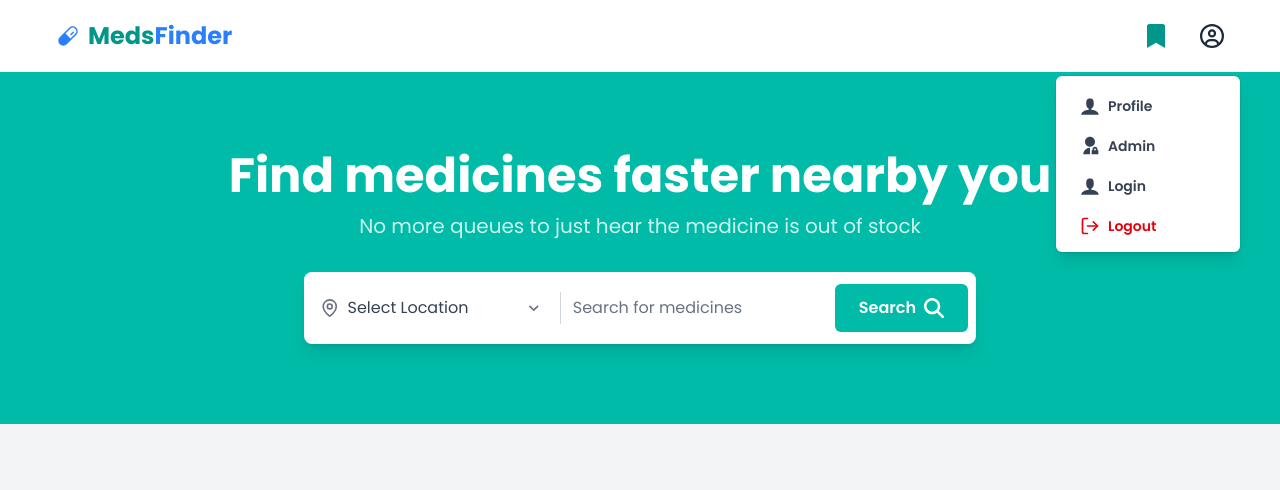
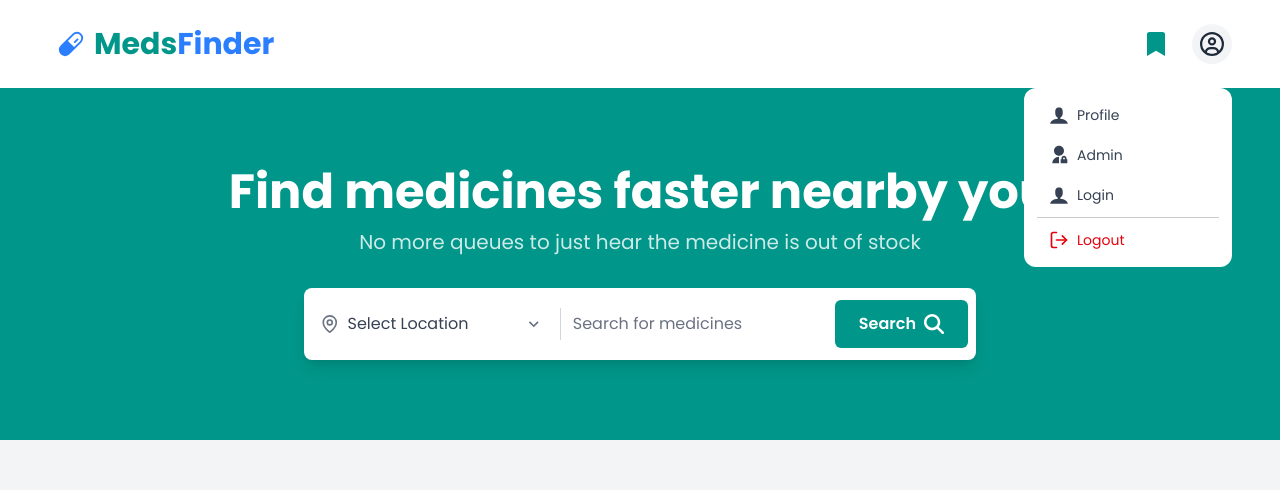
Before and after one commit to sayeedmunees/medsfinder, a React (Vite) app: page / in a window 1280 px wide. Both pictures are taken after a click on the button 1212 px from the left and 36 px from the top of the page. Shown: the top 490 px of the page. Built offline with nearby package versions, Linux system fonts and the light colour scheme.

Commit message:
Changed all colors to teal-600 from teal-500

```diff
--- a/package.json
+++ b/package.json
@@ -10,6 +10,7 @@
     "preview": "vite preview"
   },
   "dependencies": {
+    "@headlessui/react": "^2.2.9",
     "@tailwindcss/vite": "^4.1.15",
     "react": "^19.1.1",
     "react-dom": "^19.1.1",
--- a/src/App.jsx
+++ b/src/App.jsx
@@ -20,7 +20,6 @@ function App() {
         <Route path="/product" element={<ProductDetailsPage />} />
         <Route path="/saved" element={<SavedPage />} />
         <Route path="/profile" element={<ProfilePage />} />
-        <Route path="/login" element={<Login />} />
 
         <Route path="/admin-dashboard" element={<AdminDashboard />} />
         <Route path="/admin-pharmacies" element={<AdminPharmacies />} />
--- a/src/user/components/Footer.jsx
+++ b/src/user/components/Footer.jsx
@@ -6,7 +6,7 @@ import { FaXTwitter } from "react-icons/fa6";
 const Footer = () => {
   return (
     <>
-      <footer className="bg-teal-500 text-white py-12 px-6 md:px-12">
+      <footer className="bg-teal-600 text-white py-12 px-6 md:px-12">
         <div className="container mx-auto grid grid-cols-1 md:grid-cols-4 gap-8">
           <div>
             <h4 className="text-lg font-semibold mb-4">About</h4>
@@ -65,7 +65,7 @@ const Footer = () => {
             </div>
           </div>
         </div>
-        <div className="mt-8 pt-8 border-t border-teal-400  text-center text-teal-100">
+        <div className="mt-8 pt-8 border-t border-teal-500  text-center text-teal-100">
           &#169; 2025 MedsFinder. All rights reserved.
         </div>
       </footer>
--- a/src/user/components/Header.jsx
+++ b/src/user/components/Header.jsx
@@ -1,4 +1,5 @@
 import React, { useState } from "react";
+import { Menu, MenuButton, MenuItem, MenuItems } from "@headlessui/react";
 import { FaBookmark, FaUser } from "react-icons/fa";
 import { FaRegCircleUser } from "react-icons/fa6";
 import { FiLogOut } from "react-icons/fi";
@@ -7,15 +8,15 @@ import { PiPillFill } from "react-icons/pi";
 import { RiAdminFill } from "react-icons/ri";
 import { Link } from "react-router-dom";
 
-const Header = () => {
+const Header = ({ onLoginClick }) => {
   const [dropDownStatus, setDropDownStatus] = useState(false);
 
   return (
     <>
-      <header className="py-4 px-6 md:px-12 flex justify-between items-center bg-white shadow-sm">
+      <header className="py-6 px-6 md:px-12 flex justify-between items-center bg-white shadow-sm">
         <Link to={"/"}>
           <div className="flex items-center">
-            <h1 className="flex items-center gap-2 text-xl md:text-2xl font-bold text-teal-600 ml-2">
+            <h1 className="flex items-center gap-2 text-xl md:text-3xl font-bold text-teal-600 ml-2">
               <PiPillFill className="text-blue-500" />
               <div>
                 Meds<span className="text-blue-500">Finder</span>
@@ -30,14 +31,80 @@ const Header = () => {
             </button>
           </Link>
 
-          <button
+          {/* <button
             onClick={() => setDropDownStatus(!dropDownStatus)}
             className="p-2 rounded-full text-xl md:text-2xl text-gray-800 hover:bg-gray-200 "
           >
             <FaRegCircleUser />
-          </button>
+          </button> */}
+          <div className="text-right">
+            <Menu>
+              <MenuButton className="inline-flex items-center gap-2 rounded-full p-2 text-sm/6 font-semibold text-gray-800 shadow-inner shadow-white/10 focus:not-data-focus:outline-none data-focus:outline data-focus:outline-white data-hover:bg-gray-200 data-open:bg-gray-100">
+                <FaRegCircleUser className="text-xl md:text-2xl" />
+              </MenuButton>
+
+              <MenuItems
+                transition
+                anchor="bottom end"
+                className="w-52 origin-top-right mt-5 rounded-xl border border-white/5 bg-white p-2 text-sm/6 text-black transition duration-100 ease-out [--anchor-gap:--spacing(1)] focus:outline-none data-closed:scale-95 data-closed:opacity-0 "
+              >
+                <MenuItem>
+                  <Link to={"/profile"}>
+                    <p
+                      className="flex justify-start gap-2 px-4 py-2 mb-1 text-sm rounded-md  hover:bg-gray-200 text-gray-700"
+                      role="menuItem"
+                      tabIndex="-1"
+                      id="menu-item-0"
+                    >
+                      <ImUser className="text-xl" />
+                      Profile
+                    </p>
+                  </Link>
+                </MenuItem>
+                <MenuItem>
+                  <Link to={"/admin-dashboard"}>
+                    <p
+                      className="flex gap-2 px-4 py-2 my-1 text-sm rounded-md  hover:bg-gray-200 text-gray-700"
+                      role="menuItem"
+                      tabIndex="-1"
+                      id="menu-item-0"
+                    >
+                      <RiAdminFill className="text-xl" />
+                      Admin
+                    </p>
+                  </Link>
+                </MenuItem>
+                <MenuItem>
+                  <button
+                    type="submit"
+                    className="flex gap-2 w-full px-4 py-2 my-1 text-sm rounded-md  hover:bg-gray-200 text-gray-700"
+                    role="menuItem"
+                    tabIndex="-1"
+                    id="menu-item-1"
+                    onClick={onLoginClick}
+                  >
+                    <ImUser className="text-xl" />
+                    Login
+                  </button>
+                </MenuItem>
+                <div className="m-1 h-px bg-black/20" />
+                <MenuItem>
+                  <button
+                    type="submit"
+                    className="flex gap-2 w-full rounded-md px-4 py-2 text-left text-sm text-red-600 hover:bg-red-200"
+                    role="menuItem"
+                    tabIndex="-1"
+                    id="menu-item-1"
+                  >
+                    <FiLogOut className="text-xl" />
+                    Logout
+                  </button>
+                </MenuItem>
+              </MenuItems>
+            </Menu>
+          </div>
         </div>
-        {dropDownStatus && (
+        {/* {dropDownStatus && (
           <div
             className="absolute right-1 md:right-10 top-16 md:top-17 z-10 mt-2 w-46 origin-top-right rounded-md bg-white shadow-lg ring-1 ring-black/5 focus:outline-hidden p-2 font-semibold "
             role="menu"
@@ -75,6 +142,7 @@ const Header = () => {
                 role="menuItem"
                 tabIndex="-1"
                 id="menu-item-1"
+                onClick={onLoginClick}
               >
                 <ImUser className="text-xl" />
                 Login
@@ -92,7 +160,7 @@ const Header = () => {
               </button>
             </div>
           </div>
-        )}
+        )} */}
       </header>
     </>
   );
--- a/src/user/components/MedicineCard.jsx
+++ b/src/user/components/MedicineCard.jsx
@@ -17,7 +17,7 @@ const MedicineCard = ({ title, brand, imageURL, saved }) => {
             <p className="font-semibold text-gray-800">{title}</p>
             <p className="text-sm text-gray-500 ">{brand}</p>
           </div>
-          <button className="mt-4 p-2 rounded-full hover:bg-gray-200 text-teal-500 text-xl">
+          <button className="mt-4 p-2 rounded-full hover:bg-gray-200 text-teal-600 text-xl">
             {saved ? <FaBookmark /> : <FaRegBookmark />}
           </button>
         </div>
--- a/src/user/components/PharmacyCard.jsx
+++ b/src/user/components/PharmacyCard.jsx
@@ -11,6 +11,7 @@ const PharmacyCard = ({
   inStock,
   saved,
   imageURL,
+  from,
 }) => {
   return (
     <>
@@ -21,7 +22,7 @@ const PharmacyCard = ({
           src={imageURL}
         />
         <div className="grow">
-          <div className="flex flex-col md:flex-row gap-2 justify-between items-start">
+          <div className="flex flex-col h-full md:flex-row gap-2 justify-between items-center">
             <div>
               <h4 className="text-lg md:text-xl font-semibold text-gray-800 ">
                 {shopName}
@@ -74,8 +75,11 @@ const PharmacyCard = ({
                 </span>
               </div>
             </div>
+            <div>
+              {from ? (
                 <div className="flex flex-col gap-2 items-start md:items-end">
                   <div className="flex items-center space-x-4">
+                    <div>
                       {inStock ? (
                         <div className="flex items-center space-x-2 text-green-500 font-semibold">
                           <FaCircleCheck className="text-2xl" />
@@ -87,15 +91,28 @@ const PharmacyCard = ({
                           <span>Out of Stock</span>
                         </div>
                       )}
+                    </div>
 
-                <button className="p-2 rounded-full hover:bg-gray-200 text-teal-500 text-xl">
+                    <button className="p-2 rounded-full hover:bg-gray-200 text-teal-600 text-xl">
                       {saved ? <FaBookmark /> : <FaRegBookmark />}
                     </button>
                   </div>
 
+                  <button className="bg-teal-600 hover:bg-teal-700 text-white font-semibold py-3 px-4 w-full rounded-md flex justify-center items-center gap-2 mr-1">
+                    Get Directions
+                  </button>
+                </div>
+              ) : (
+                <div className="flex flex-row gap-3 items-center justify-center">
                   <button className="bg-teal-600 hover:bg-teal-700 text-white font-semibold py-3 px-6 rounded-md flex justify-center items-center gap-2 ">
                     Get Directions
                   </button>
+
+                  <button className="p-2 rounded-full hover:bg-gray-200 text-teal-500 text-2xl">
+                    <FaBookmark />
+                  </button>
+                </div>
+              )}
             </div>
           </div>
         </div>
--- a/src/user/components/ProductCard.jsx
+++ b/src/user/components/ProductCard.jsx
@@ -13,7 +13,7 @@ const ProductCard = ({title, type, price , imageURL}) => {
               src={imageURL}
             />
             <div className="absolute inset-0 bg-black/50 bg-opacity-40 flex items-center justify-center opacity-0 group-hover:opacity-100 transition-opacity">
-              <button className="bg-teal-500 text-white py-2 px-4 rounded-full font-semibold hover:bg-teal-600">
+              <button className="bg-teal-600 text-white py-2 px-4 rounded-full font-semibold hover:bg-teal-700">
                 Shop Now
               </button>
             </div>
--- a/src/user/pages/HomePage.jsx
+++ b/src/user/pages/HomePage.jsx
@@ -1,4 +1,10 @@
-import React from "react";
+import React, { useState } from "react";
+import {
+  Dialog,
+  DialogBackdrop,
+  DialogPanel,
+  DialogTitle,
+} from "@headlessui/react";
 import Header from "../components/Header";
 import Footer from "../components/Footer";
 import ProductCard from "../components/ProductCard";
@@ -7,6 +13,7 @@ import { Link } from "react-router-dom";
 import { LuMapPin } from "react-icons/lu";
 import { FaMagnifyingGlass } from "react-icons/fa6";
 import { MdExpandMore } from "react-icons/md";
+import Login from "../components/Login";
 
 const HomePage = () => {
   const medicineItems = [
@@ -79,12 +86,14 @@ const HomePage = () => {
     },
   ];
 
+  const [showLogin, setShowLogin] = useState(false);
+
   return (
     <>
-      <Header />
+      <Header onLoginClick={() => setShowLogin(true)} />
       <main>
         {/* hero */}
-        <section className="bg-teal-500 text-white py-20 px-6 md:px-12 text-center">
+        <section className="bg-teal-600 text-white py-20 px-6 md:px-12 text-center">
           <h2 className="text-2xl md:text-5xl font-bold mb-3">
             Find medicines faster nearby you
           </h2>
@@ -114,7 +123,7 @@ const HomePage = () => {
               type="text"
             />
             <Link to={"/search-result"} className="w-full md:w-fit">
-              <button className="bg-teal-500 hover:bg-teal-600 text-white font-semibold py-3 px-6 rounded-md flex justify-center items-center gap-2 w-full ">
+              <button className="bg-teal-600 hover:bg-teal-700 text-white font-semibold py-3 px-6 rounded-md flex justify-center items-center gap-2 w-full ">
                 Search
                 <FaMagnifyingGlass className="text-xl" />
               </button>
@@ -147,7 +156,7 @@ const HomePage = () => {
               Personal Care & Hygiene
             </h3>
             <a
-              className="text-teal-500 hover:text-teal-600 hover:underline underline-offset-5 font-semibold transition ease-in-out"
+              className="text-teal-600 hover:text-teal-700 hover:underline underline-offset-5 font-semibold transition ease-in-out"
               href="#"
             >
               View All
@@ -167,8 +176,26 @@ const HomePage = () => {
             })}
           </div>
         </section>
+
+        <Dialog open={showLogin} onClose={setShowLogin} className="relative z-10">
+          <DialogBackdrop
+            transition
+            className="fixed inset-0 bg-gray-900/50 transition-opacity data-closed:opacity-0 data-enter:duration-300 data-enter:ease-out data-leave:duration-200 data-leave:ease-in"
+          />
+
+          <div className="fixed inset-0 z-10 w-screen overflow-y-auto">
+            <div className="flex min-h-full items-center justify-center p-4 text-center sm:items-center sm:p-0">
+              <DialogPanel
+                transition
+                className="relative transform overflow-hidden rounded-lg bg-gray-800 text-left shadow-xl outline -outline-offset-1 outline-white/10 transition-all data-closed:translate-y-4 data-closed:opacity-0 data-enter:duration-300 data-enter:ease-out data-leave:duration-200 data-leave:ease-in sm:my-8 min-w-fit data-closed:sm:translate-y-0 data-closed:sm:scale-95"
+              >
+                <Login onLoginClick={() => setShowLogin(false)} />
+              </DialogPanel>
+            </div>
+          </div>
+        </Dialog>
       </main>
-      <Footer />
+      <Footer className="overflow-x-clip" />
     </>
   );
 };
--- a/src/user/pages/ProfilePage.jsx
+++ b/src/user/pages/ProfilePage.jsx
@@ -9,7 +9,7 @@ const ProfilePage = () => {
   return (
     <>
       <Header />
-      <main className="min-h-screen py-16 px-6 md:px-12 bg-gray-200 ">
+      <main className="min-h-[80vh] py-16 px-6 md:px-12 bg-gray-200 ">
         <div className="max-w-4xl mx-auto bg-white rounded-lg shadow-xl p-8 space-y-12">
           <div className="text-center">
             <div className="w-32 h-32 rounded-full bg-gray-200 mx-auto mb-6 flex items-center justify-center overflow-hidden">
@@ -19,7 +19,9 @@ const ProfilePage = () => {
             <p className="text-gray-500  text-lg">johndoe@example.com</p>
           </div>
           <div className="space-y-6">
-            <h3 className="text-2xl font-semibold text-gray-800">Edit Profile</h3>
+            <h3 className="text-2xl font-semibold text-gray-800">
+              Edit Profile
+            </h3>
             <div className="grid grid-cols-1 md:grid-cols-2 gap-6">
               <div className="relative">
                 <label
@@ -60,7 +62,7 @@ const ProfilePage = () => {
                   className="block w-full px-4 py-2 bg-gray-100  border border-gray-200 rounded-md focus:outline-none focus:ring-2 focus:ring-teal-500 focus:border-transparent transition-all duration-300 ease-in-out"
                   id="phone"
                   type="tel"
-                  defaultValue="+1 (555) 123-4567"
+                  defaultValue="+91 9876543210"
                 />
               </div>
               <div className="relative">
@@ -74,7 +76,7 @@ const ProfilePage = () => {
                   className="block w-full px-4 py-2 bg-gray-100  border border-gray-200 rounded-md focus:outline-none focus:ring-2 focus:ring-teal-500 focus:border-transparent transition-all duration-300 ease-in-out"
                   id="address"
                   type="text"
-                  defaultValue="123 Main St, Anytown"
+                  defaultValue="Kochi, Kerala"
                 />
               </div>
             </div>
--- a/src/user/pages/SavedPage.jsx
+++ b/src/user/pages/SavedPage.jsx
@@ -112,7 +112,7 @@ const SavedPage = () => {
               onClick={handlemedicineTab}
               className={
                 medicineTab
-                  ? "px-4 py-2 text-base md:text-lg font-semibold text-teal-600 border-b-2 border-teal-500"
+                  ? "px-4 py-2 text-base md:text-lg font-semibold text-teal-600 border-b-2 border-teal-600 hover:text-teal-500"
                   : "px-4 py-2 text-base md:text-lg font-semibold text-gray-600  hover:text-teal-500"
               }
             >
@@ -122,7 +122,7 @@ const SavedPage = () => {
               onClick={handlePharmacyTab}
               className={
                 pharmacyTab
-                  ? "px-4 py-2 text-base md:text-lg font-semibold text-teal-600 border-b-2 border-teal-500"
+                  ? "px-4 py-2 text-base md:text-lg font-semibold text-teal-600 border-b-2 border-teal-500 hover:text-teal-500"
                   : "px-4 py-2 text-base md:text-lg font-semibold text-gray-600  hover:text-teal-500"
               }
             >
--- a/src/user/pages/SearchPage.jsx
+++ b/src/user/pages/SearchPage.jsx
@@ -70,18 +70,19 @@ const SearchPage = () => {
       <Header />
       <div>
         {/* serach and description */}
-        <section className="bg-teal-500 py-8 px-4 sm:px-6 lg:px-8">
+        <section className="bg-teal-600 py-8 px-4 sm:px-6 lg:px-8">
           <div className="mt-8 max-w-4xl mx-auto bg-white rounded-lg shadow-lg p-2 flex flex-col md:flex-row items-center space-x-2 gap-2">
             <div className="flex items-center p-2 w-[90%]">
               <LuMapPin className="text-2xl text-gray-500" />
 
-              <select className="p-2 border-none outline-none rounded-md text-gray-700 bg-white focus:border-teal-500 focus:ring-2 focus:ring-teal-200 cursor-pointer w-full" defaultValue="Kakkanad" >
+              <select
+                className="p-2 border-none outline-none rounded-md text-gray-700 bg-white focus:border-teal-600 focus:ring-2 focus:ring-teal-200 cursor-pointer w-full"
+                defaultValue="Kakkanad"
+              >
                 <option className="border-none outline-none" value="Edapally">
                   Edapally
                 </option>
-                <option value="Kakkanad">
-                  Kakkanad
-                </option>
+                <option value="Kakkanad">Kakkanad</option>
                 <option value="Kalamassery">Kalamassery</option>
                 <option value="Palarivattam">Palarivattam</option>
               </select>
@@ -93,7 +94,7 @@ const SearchPage = () => {
               type="text"
             />
             <Link to={"/search-result"} className="w-full md:w-fit">
-              <button className="bg-teal-500 hover:bg-teal-600 text-white font-semibold py-3 px-6 rounded-md flex justify-center items-center gap-2 w-full">
+              <button className="bg-teal-600 hover:bg-teal-700 text-white font-semibold py-3 px-6 rounded-md flex justify-center items-center gap-2 w-full">
                 Search
                 <FaMagnifyingGlass className="text-xl" />
               </button>
@@ -152,6 +153,7 @@ const SearchPage = () => {
                     inStock={pharmacy.inStock}
                     saved={pharmacy.saved}
                     imageURL={pharmacy.imageURL}
+                    from="SearchPage"
                   />
                 );
               })}
```
Also changed, not shown: src/user/components/Login.jsx (+29 -12 lines), 1 other file (tests, documents, lock files or other folders). Lines whose indentation alone changed are shown as unchanged.
